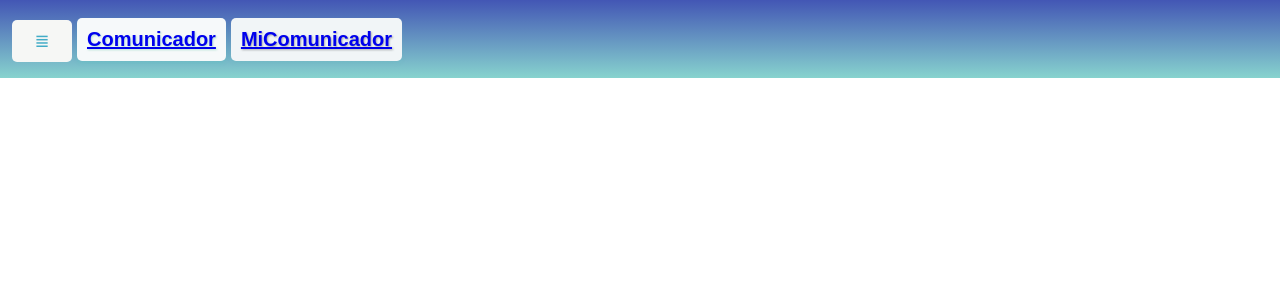
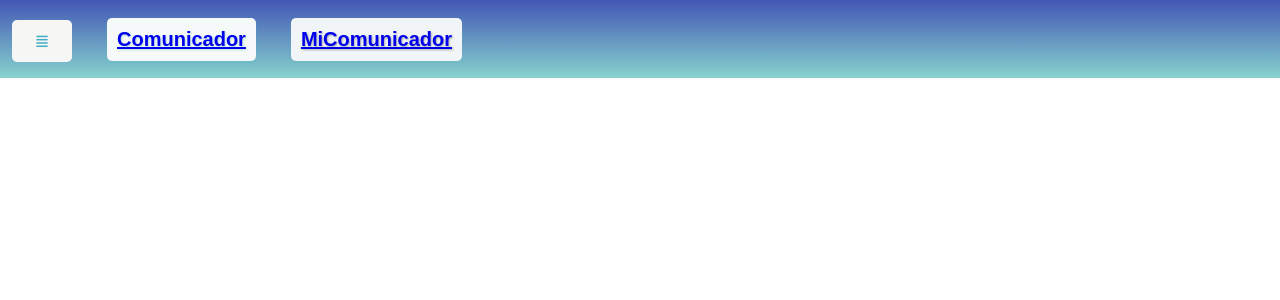
Before and after one commit to cristinavoda/Comunicapp, a Vue app: page / in a window 1280 px wide. Shown: the top 300 px of the page. Built offline with nearby package versions, Linux system fonts and the light colour scheme.

Commit message:
Mejorando header

```diff
--- a/src/App.vue
+++ b/src/App.vue
@@ -144,8 +144,8 @@ header {
   height: 80px;
   background: linear-gradient(to bottom, #4153b4, #87d3ce);
   margin-left: -10px;
-  gap:35px;
-  padding: 0 40px;
+  gap:65px;
+  padding: 0  40px;
 
 
 .menu-toggle {
```
